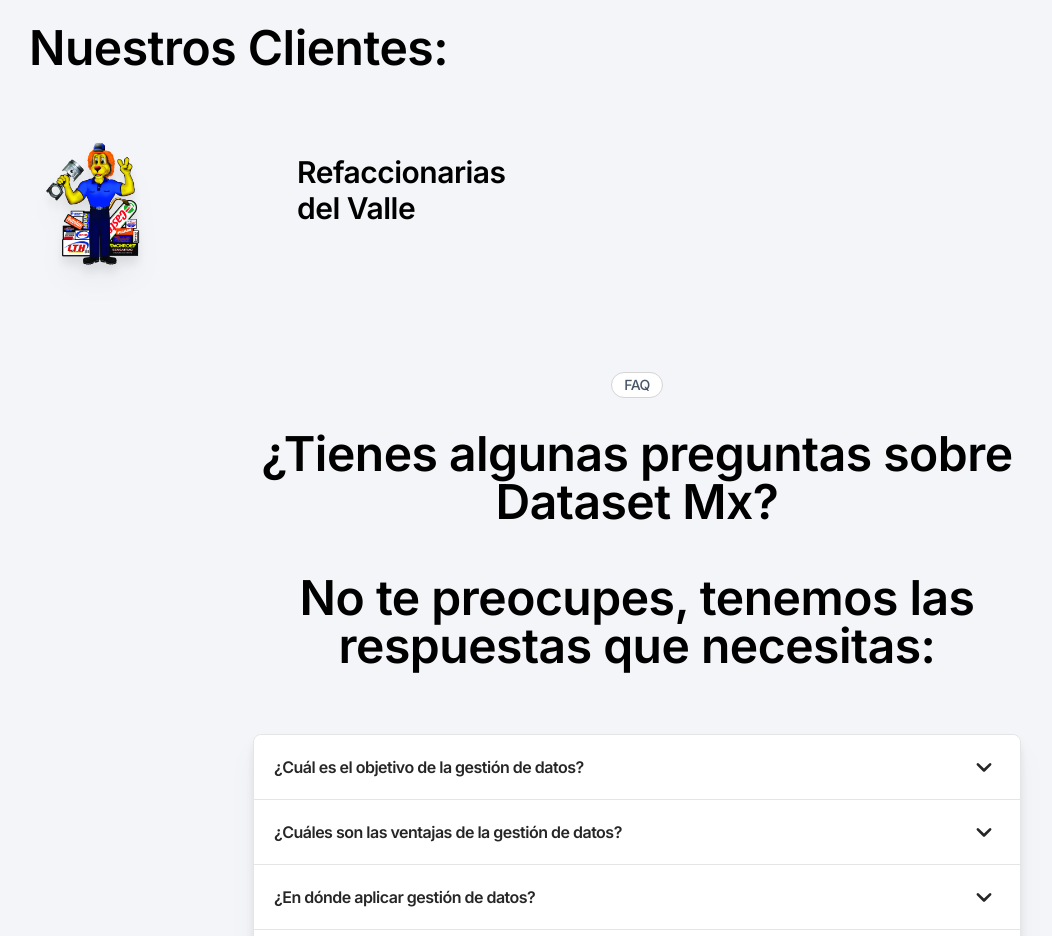
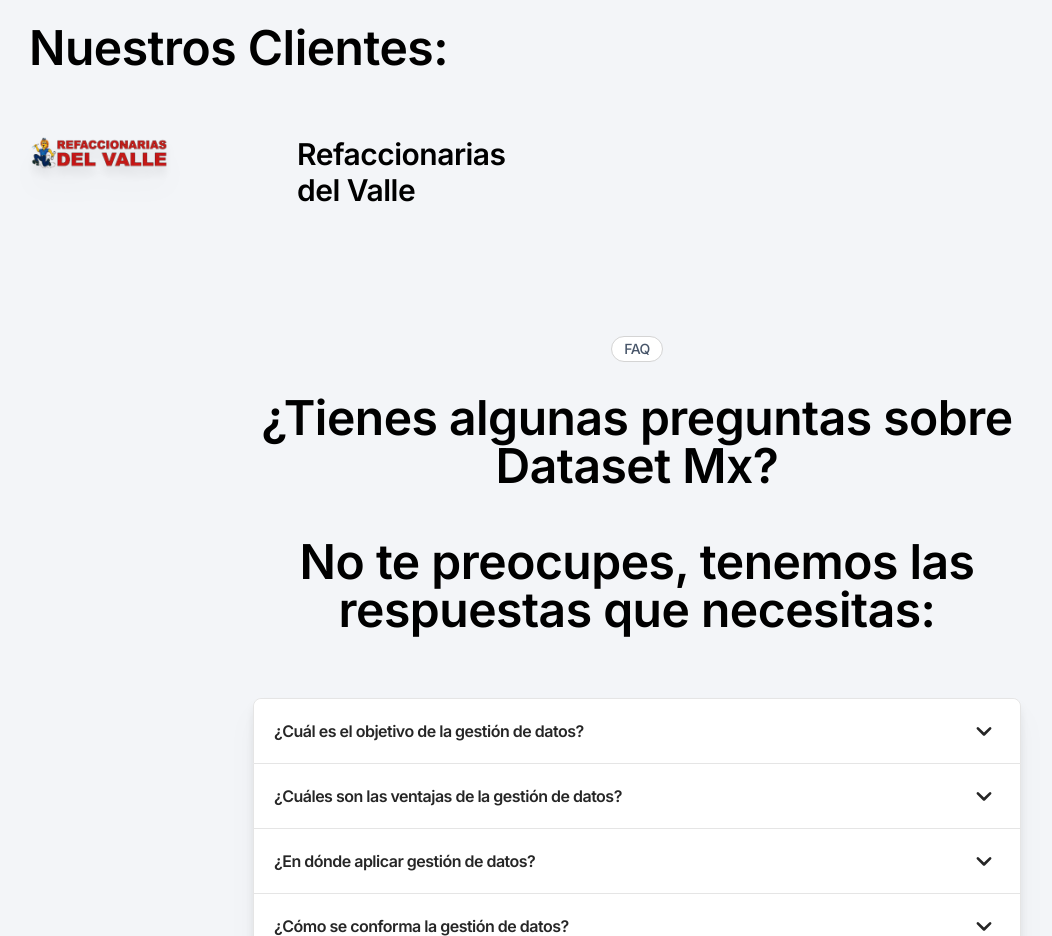
Before and after one commit to Lunnajera/lunnajera.github.io, a Next.js app: page / in a window 1280 px wide. Shown: the part 4580-5516 px from the top of the page, without its empty margins (3-1055 px from the left). Built offline with nearby package versions, Linux system fonts and the light colour scheme.

Commit message:
changing image, again...

```diff
--- a/components/Columns_clients/Columns_clients.js
+++ b/components/Columns_clients/Columns_clients.js
@@ -10,7 +10,7 @@
         content:
             "",
         align: "center",
-        image: "/valle.png",
+        image: "/valle2.png",
         width: "800",
         height: "190"
     }
--- a/components/ContentImage/ContentImage.js
+++ b/components/ContentImage/ContentImage.js
@@ -18,9 +18,7 @@
         content:
             "No te arriesgues a multas costosas o daños a la reputación de tu empresa debido al incumplimiento de normativas. Nuestras soluciones de gestión de datos te ayudarán a garantizar el cumplimiento de todas las regulaciones relevantes en materia de protección de datos y privacidad del cliente.",
         align: "left",
-        image: "/features2.png",
-        width: "512",
-        height: "512"
+        image: "/features2.png"
     }
 ];
 
```
Also changed, not shown: public/valle2.png (added).
